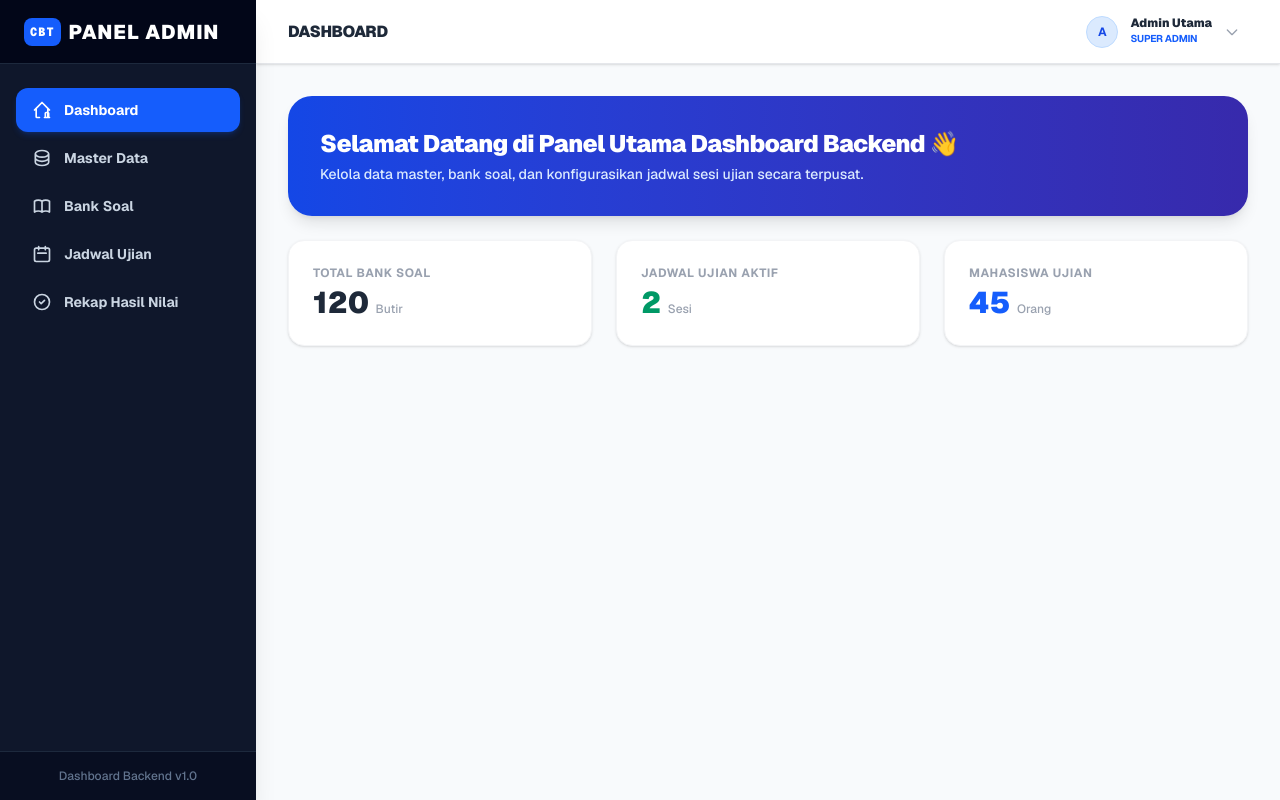
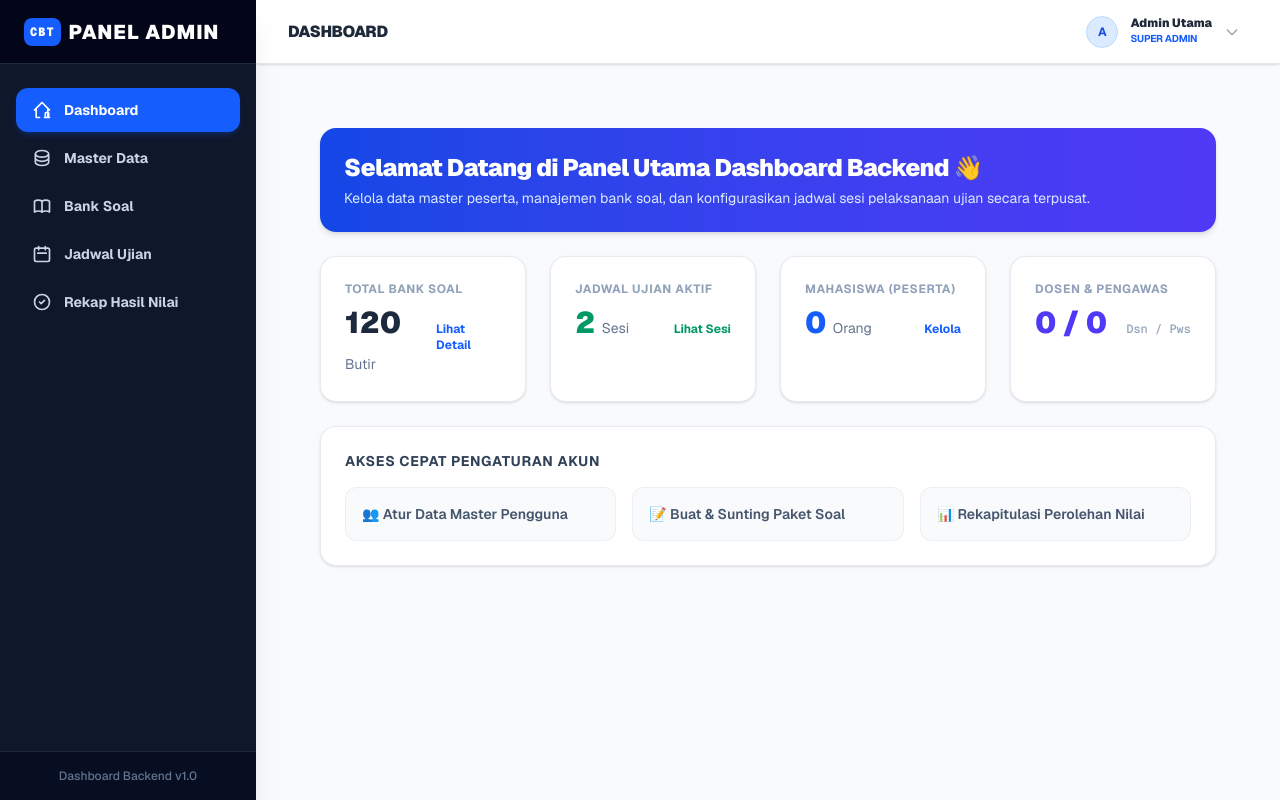
Before and after one commit to mzabidin80/cbtonline, a Next.js app: page /admin in a window 1280 px wide. Built offline with nearby package versions, Linux system fonts and the light colour scheme; no server answers; the database is empty.

Commit message:
perbaiki admin menu

```diff
--- a/app/admin/page.tsx
+++ b/app/admin/page.tsx
@@ -1,27 +1,120 @@
 'use client';
 
-export default function AdminDashboard() {
+import { useEffect, useState } from 'react';
+import { createClient } from '@supabase/supabase-js';
+
+const supabaseUrl = process.env.NEXT_PUBLIC_SUPABASE_URL || '';
+const supabaseAnonKey = process.env.NEXT_PUBLIC_SUPABASE_ANON_KEY || '';
+const supabase = createClient(supabaseUrl, supabaseAnonKey);
+
+export default function AdminDashboardPage() {
+  const [stats, setStats] = useState({
+    totalSoal: 120, // Nilai default statis awal Anda
+    totalSesi: 2,
+    totalMahasiswa: 0,
+    totalDosen: 0,
+    totalPengawas: 0
+  });
+  const [loading, setLoading] = useState(true);
+
+  useEffect(() => {
+    async function getDashboardStats() {
+      try {
+        // Ambil hitungan user berdasarkan role masing-masing dari tabel database
+        const { data: users, error } = await supabase
+          .from('users_cbt')
+          .select('role');
+
+        if (!error && users) {
+          const mhs = users.filter(u => u.role === 'mahasiswa').length;
+          const dsn = users.filter(u => u.role === 'dosen').length;
+          const pws = users.filter(u => u.role === 'pengawas').length;
+
+          setStats(prev => ({
+            ...prev,
+            totalMahasiswa: mhs,
+            totalDosen: dsn,
+            totalPengawas: pws
+          }));
+        }
+      } catch (err) {
+        console.error('Gagal memuat statistik database:', err);
+      } finally {
+        setLoading(false);
+      }
+    }
+
+    getDashboardStats();
+  }, []);
+
   return (
-    <div className="space-y-6">
-      {/* Kartu Selamat Datang */}
-      <div className="bg-gradient-to-r from-blue-700 to-indigo-800 p-8 rounded-3xl text-white shadow-lg relative overflow-hidden">
-        <h1 className="text-2xl font-black tracking-tight">Selamat Datang di Panel Utama Dashboard Backend 👋</h1>
-        <p className="text-blue-100 text-sm font-medium mt-1">Kelola data master, bank soal, dan konfigurasikan jadwal sesi ujian secara terpusat.</p>
+    <div className="p-8 space-y-6 bg-slate-50 min-h-screen">
+      <title>Dashboard Admin - CBT Online</title>
+
+      {/* BANNER UTAMA */}
+      <div className="bg-gradient-to-r from-blue-700 to-indigo-600 text-white p-6 rounded-2xl shadow-md">
+        <h3 className="text-2xl font-black tracking-tight">Selamat Datang di Panel Utama Dashboard Backend 👋</h3>
+        <p className="text-sm text-blue-100 mt-1">
+          Kelola data master peserta, manajemen bank soal, dan konfigurasikan jadwal sesi pelaksanaan ujian secara terpusat.
+        </p>
       </div>
 
-      {/* Grid Statistik Singkat */}
-      <div className="grid grid-cols-1 md:grid-cols-3 gap-6">
-        <div className="bg-white p-6 rounded-2xl shadow-sm border border-gray-100">
-          <p className="text-xs font-bold uppercase text-gray-400 tracking-wider">Total Bank Soal</p>
-          <p className="text-3xl font-black text-gray-800 mt-1">120 <span className="text-xs font-medium text-gray-400">Butir</span></p>
+      {/* KARTU STATISTIK UTAMA (SINKRON DENGAN PORTAL BARU) */}
+      <div className="grid grid-cols-1 md:grid-cols-2 lg:grid-cols-4 gap-6">
+        {/* Total Bank Soal */}
+        <div className="bg-white p-6 rounded-2xl shadow-sm border border-slate-200/80">
+          <p className="text-xs font-bold text-slate-400 uppercase tracking-wider">Total Bank Soal</p>
+          <div className="flex justify-between items-baseline mt-2">
+            <p className="text-3xl font-black text-slate-800">{stats.totalSoal} <span className="text-sm font-normal text-slate-500">Butir</span></p>
+            <a href="/admin/ujian-online/paket-soal" className="text-xs text-blue-600 font-bold hover:underline">Lihat Detail</a>
+          </div>
         </div>
-        <div className="bg-white p-6 rounded-2xl shadow-sm border border-gray-100">
-          <p className="text-xs font-bold uppercase text-gray-400 tracking-wider">Jadwal Ujian Aktif</p>
-          <p className="text-3xl font-black text-emerald-600 mt-1">2 <span className="text-xs font-medium text-gray-400">Sesi</span></p>
+
+        {/* Jadwal Ujian Aktif */}
+        <div className="bg-white p-6 rounded-2xl shadow-sm border border-slate-200/80">
+          <p className="text-xs font-bold text-slate-400 uppercase tracking-wider">Jadwal Ujian Aktif</p>
+          <div className="flex justify-between items-baseline mt-2">
+            <p className="text-3xl font-black text-emerald-600">{stats.totalSesi} <span className="text-sm font-normal text-slate-500">Sesi</span></p>
+            <a href="/admin/ujian-online/sesi" className="text-xs text-emerald-600 font-bold hover:underline">Lihat Sesi</a>
+          </div>
         </div>
-        <div className="bg-white p-6 rounded-2xl shadow-sm border border-gray-100">
-          <p className="text-xs font-bold uppercase text-gray-400 tracking-wider">Mahasiswa Ujian</p>
-          <p className="text-3xl font-black text-blue-600 mt-1">45 <span className="text-xs font-medium text-gray-400">Orang</span></p>
+
+        {/* Mahasiswa Terdaftar */}
+        <div className="bg-white p-6 rounded-2xl shadow-sm border border-slate-200/80">
+          <p className="text-xs font-bold text-slate-400 uppercase tracking-wider">Mahasiswa (Peserta)</p>
+          <div className="flex justify-between items-baseline mt-2">
+            <p className="text-3xl font-black text-blue-600">
+              {loading ? '...' : stats.totalMahasiswa} <span className="text-sm font-normal text-slate-500">Orang</span>
+            </p>
+            <a href="/admin/manajemen/peserta" className="text-xs text-blue-600 font-bold hover:underline">Kelola</a>
+          </div>
+        </div>
+
+        {/* Staf Pengajar & Lapangan */}
+        <div className="bg-white p-6 rounded-2xl shadow-sm border border-slate-200/80">
+          <p className="text-xs font-bold text-slate-400 uppercase tracking-wider">Dosen & Pengawas</p>
+          <div className="flex justify-between items-baseline mt-2">
+            <p className="text-3xl font-black text-indigo-600">
+              {loading ? '...' : `${stats.totalDosen} / ${stats.totalPengawas}`}
+            </p>
+            <span className="text-xs text-slate-400 font-medium font-mono">Dsn / Pws</span>
+          </div>
+        </div>
+      </div>
+
+      {/* PANEL PINTU PINTAS ADMINISTRATOR */}
+      <div className="bg-white p-6 rounded-2xl shadow-sm border border-slate-200/80">
+        <h4 className="text-sm font-bold text-slate-700 uppercase tracking-wider mb-4">Akses Cepat Pengaturan Akun</h4>
+        <div className="grid grid-cols-1 sm:grid-cols-3 gap-4">
+          <a href="/admin/manajemen/peserta" className="p-4 bg-slate-50 hover:bg-blue-50 hover:text-blue-700 rounded-xl transition border border-slate-200/60 font-semibold text-sm text-slate-600 flex items-center gap-2">
+            👥 Atur Data Master Pengguna
+          </a>
+          <a href="/admin/ujian-online/paket-soal" className="p-4 bg-slate-50 hover:bg-emerald-50 hover:text-emerald-700 rounded-xl transition border border-slate-200/60 font-semibold text-sm text-slate-600 flex items-center gap-2">
+            📝 Buat & Sunting Paket Soal
+          </a>
+          <a href="/admin/rekap-hasil-nilai" className="p-4 bg-slate-50 hover:bg-indigo-50 hover:text-indigo-700 rounded-xl transition border border-slate-200/60 font-semibold text-sm text-slate-600 flex items-center gap-2">
+            📊 Rekapitulasi Perolehan Nilai
+          </a>
         </div>
       </div>
     </div>
```
